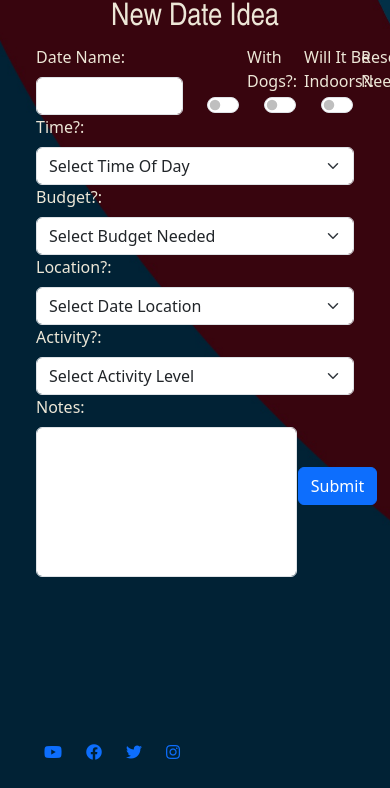
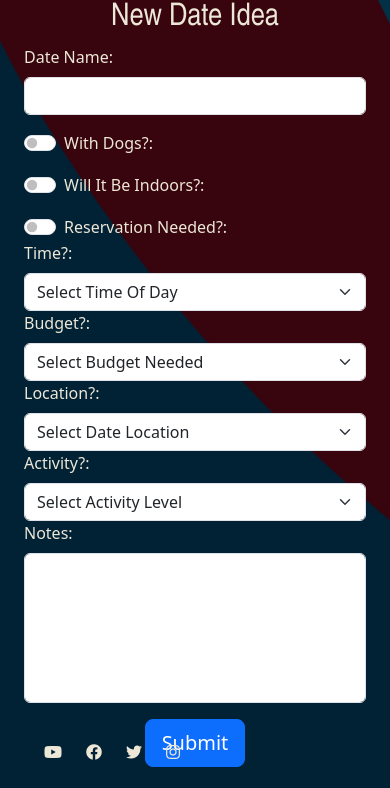
Before and after one commit to LukeThornton92/Milestone-Project-3-DATEVAULT, a Flask app: page /new_idea in a window 390 px wide; the page is wider, and only the part inside the window is pictured. Shown: the part 56-844 px from the top of that part. Run offline with Flask 3, Linux system fonts and the light colour scheme; some web fonts are replaced.

Commit message:
fix: small screen break points on form

```diff
--- a/datevault/static/css/style.css
+++ b/datevault/static/css/style.css
@@ -20,19 +20,24 @@ h2 {
   font-family: "Calistoga", "Arial Narrow", Arial, sans-serif;
 }
 
+input,
+textarea,
+select {
+  background-color: #ede7d7;
+}
 .card {
   background-color: #ede7d7;
   color: #023047;
 }
+
+.list {
+  color: #ede7d7;
+  text-align: center;
+}
 /* Navbar */
 
 .navbar {
-  background-color: rgba(
-    0,
-    0,
-    0,
-    0
-  ) !important; /* Change to your desired background color */
+  background-color: rgba(0, 0, 0, 0) !important;
 }
 
 .nav-link {
--- a/datevault/templates/base.html
+++ b/datevault/templates/base.html
@@ -71,7 +71,7 @@
                 <a class="nav-link color-link" onclick="confirmLogOut(event)" href="{{ url_for('logout') }}">Logout</a>
               </li>
               <li class="nav-item">
-                <a class="nav-link color-link-delete" href="{{ url_for('delete_user_confirm')}}" >Delete user</a>
+                <a class="nav-link color-link-delete " href="{{ url_for('delete_user_confirm')}}" >Delete user</a>
               </li>
           {% else %}
           <div class="collapse navbar-collapse" id="navbarNav">
@@ -108,29 +108,29 @@
               </div>
           {% endif %}
       {% endwith %}
-    <main class="container">{% block content %} {% endblock %}</main>
+    <main class="">{% block content %} {% endblock %}</main>
     <footer class="container">
-      <nav class="navbar fixed-bottom bg-dark">
+      <nav class="navbar fixed-bottom bg-dark justify-content-center">
         <div class="container-fluid">
-          <ul class="row justify-content-center">
+          <ul class="row justify-content-center d-flex">
             <li class="footer-item col-auto">
               <a class="footer-link" href="https://www.youtube.com" target="_blank">
-                <i class="fab fa-youtube footer-button-color" aria-hidden="true"></i>
+                <i class="fab fa-youtube list" aria-hidden="true"></i>
               </a>
             </li>
             <li class="footer-item col-auto">
               <a class="footer-link" href="https://www.facebook.com" target="_blank">
-                <i class="fab fa-facebook footer-button-color" aria-hidden="true"></i>
+                <i class="fab fa-facebook list" aria-hidden="true"></i>
               </a>
             </li>
             <li class="footer-item col-auto">
               <a class="footer-link" href="https://twitter.com" target="_blank">
-                <i class="fab fa-twitter footer-button-color" aria-hidden="true"></i>
+                <i class="fab fa-twitter list" aria-hidden="true"></i>
               </a>
             </li>
             <li class="footer-item col-auto">
               <a class="footer-link" href="https://www.instagram.com" target="_blank">
-                <i class="fab fa-instagram footer-button-color" aria-hidden="true"></i>
+                <i class="fab fa-instagram list" aria-hidden="true"></i>
               </a>
             </li>
           </ul>
--- a/datevault/templates/new_idea.html
+++ b/datevault/templates/new_idea.html
@@ -4,7 +4,7 @@
 <div class="container">
   <form method="POST" action="{{ url_for('new_idea') }}">
     <div class="row">
-      <div class="col-6">
+      <div class="col-12 col-md-6">
         <label for="name" class="form-label">Date Name:</label>
         <input
           name="name"
@@ -15,7 +15,7 @@
           type="text"
         />
       </div>
-      <div class="col-2">
+      <div class="col-12 col-md-2 mt-3 mt-md-0">
         <div class="form-check form-switch">
           <label for="is_dog" class="form-check-label">With Dogs?:</label>
           <input
@@ -27,7 +27,7 @@
           />
         </div>
       </div>
-      <div class="col-2">
+      <div class="col-12 col-md-2 mt-3 mt-md-0">
         <div class="form-check form-switch">
           <label for="is_indoor" class="form-check-label"
             >Will It Be Indoors?:</label
@@ -41,7 +41,7 @@
           />
         </div>
       </div>
-      <div class="col-2">
+      <div class="col-12 col-md-2 mt-3 mt-md-0">
         <div class="form-check form-switch">
           <label for="is_reservation" class="form-check-label"
             >Reservation Needed?:</label
@@ -128,12 +128,14 @@
     </div>
 
     <div class="row">
-      <div class="col-10">
+      <div class="col-12 col-md-10">
         <label for="notes" class="form-label">Notes:</label>
         <textarea id="notes" name="notes" class="form-control"></textarea>
       </div>
-      <div class="col-2 d-flex align-items-center justify-content-center">
-        <button type="submit" class="btn btn-primary">Submit</button>
+      <div
+        class="col-12 col-md-2 d-flex align-items-center justify-content-center mt-3 mt-md-0"
+      >
+        <button type="submit" class="btn btn-primary btn-lg">Submit</button>
       </div>
     </div>
   </form>
--- a/datevault/templates/signup.html
+++ b/datevault/templates/signup.html
@@ -36,6 +36,6 @@
       name="SignupPassword"
     />
   </div>
-  <button type="submit" class="btn btn-primary">Submit</button>
+  <button type="submit" class="btn btn-primary btn-lg">Submit</button>
 </form>
 {% endblock %}
```
